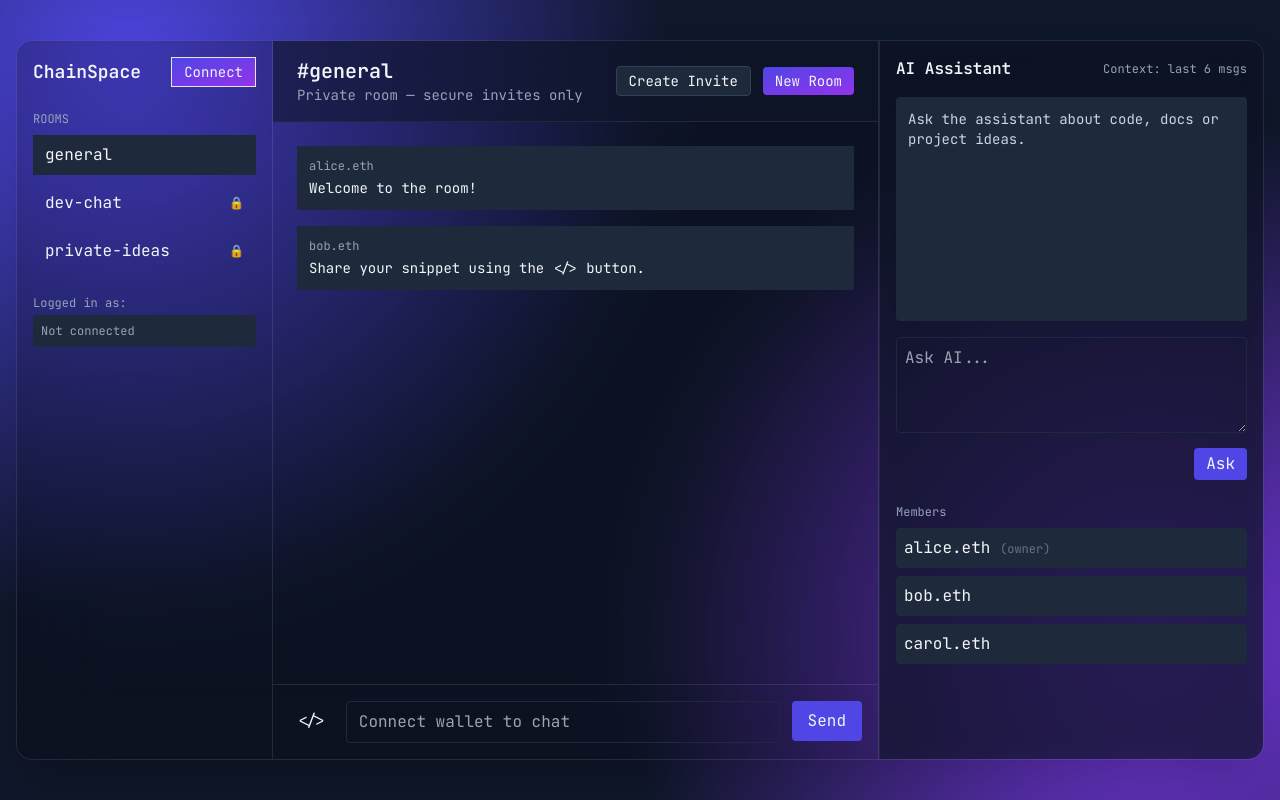
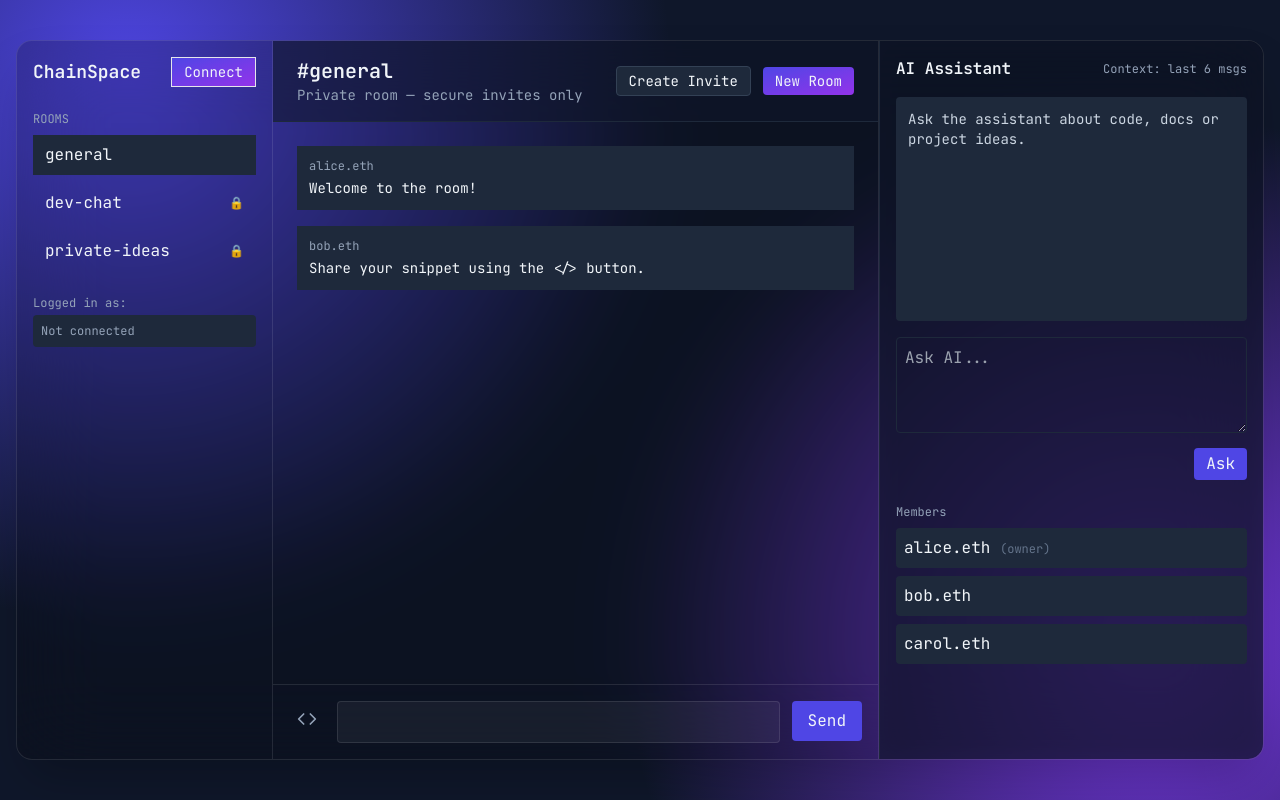
Before and after one commit to Akashracharya/ChainSpace, a Next.js app: page / in a window 1280 px wide. Built offline with nearby package versions, Linux system fonts and the light colour scheme.

Commit message:
changes lucide icon

```diff
--- a/components/MessageInput.jsx
+++ b/components/MessageInput.jsx
@@ -1,5 +1,5 @@
 'use client'
-
+import { Code } from 'lucide-react';
 
 export default function MessageInput({
   input,
@@ -14,18 +14,14 @@ export default function MessageInput({
       <button
         title="Attach code snippet"
         onClick={() => setShowCodeModal(true)}
-        className="p-2 rounded-md hover:bg-slate-800"
+        className="p-2 rounded-md transition-colors hover:bg-white/10 text-slate-400 hover:text-slate-100"
       >
-        {"</>"}
+        <Code className="w-5 h-5" /> {/* Use the icon here */}
       </button>
 
       <input
-        value={input}
-        onChange={(e) => setInput(e.target.value)}
-        className="flex-1 bg-transparent border border-slate-800 rounded px-3 py-2 focus:outline-none focus:ring-2 focus:ring-indigo-600"
-        placeholder={connected ? "Message #" + selectedRoom : "Connect wallet to chat"}
-        disabled={!connected}
-        onKeyDown={(e) => e.key === "Enter" && sendMessage()}
+        // ...props
+        className="flex-1 bg-white/5 border border-white/10 rounded px-3 py-2 focus:outline-none focus:ring-2 focus:ring-indigo-600"
       />
 
       <button onClick={sendMessage} className="px-4 py-2 rounded bg-indigo-600">
```
